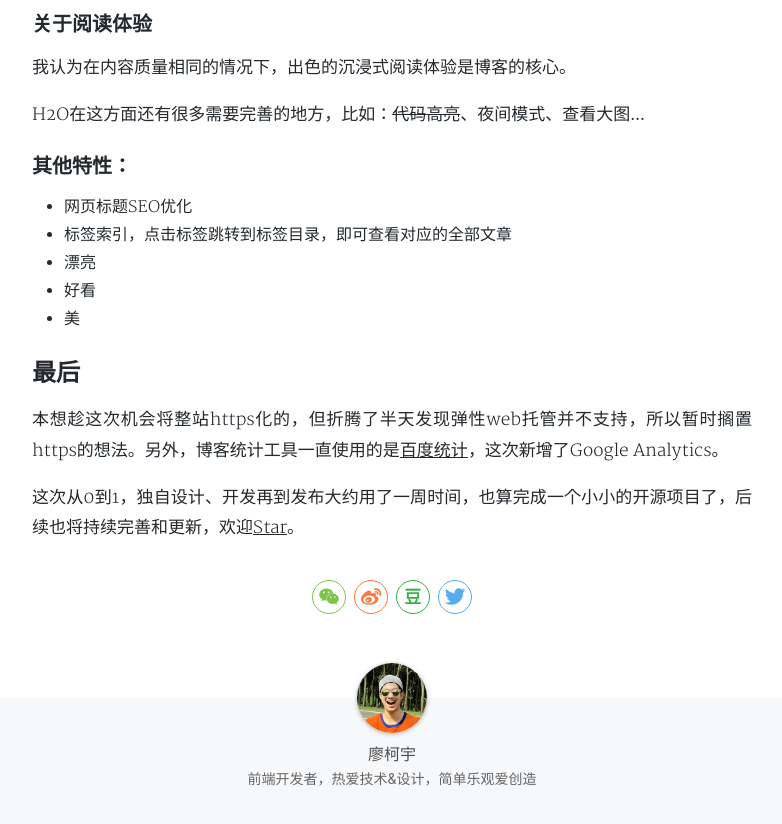
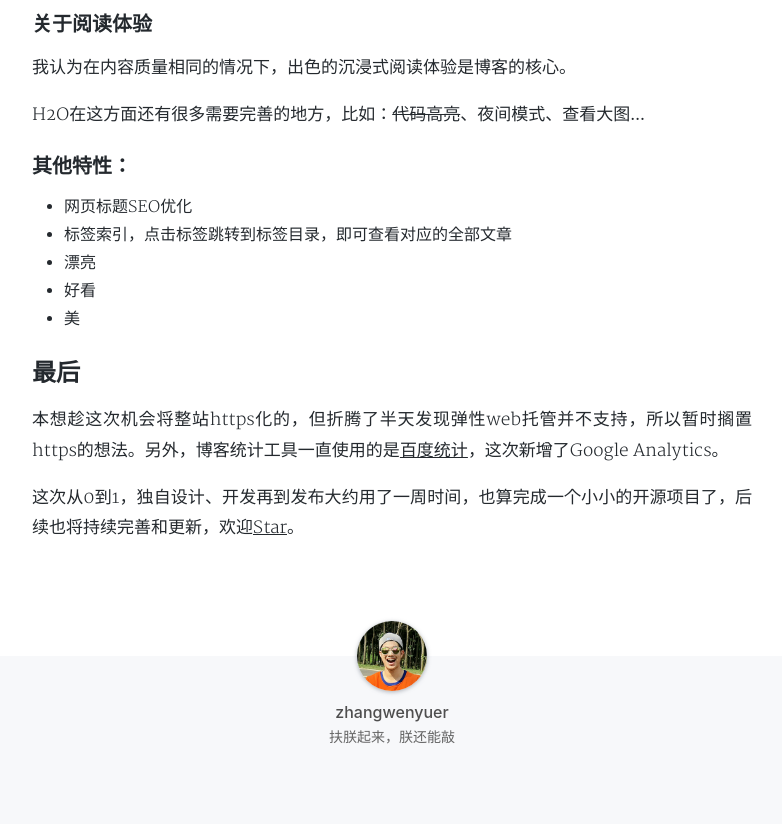
Before and after one commit to zhangwenyuer/zhangwenyuer.github.io, a Jekyll site: the page built from _posts/2017-04-18-new-theme-h2o.md, in a window 1280 px wide and 1400 px high, scrolled down 5903 px. Shown: the part 75-899 px from the top of the window, without its empty margins (248-1030 px from the left). Built offline with Jekyll 4.4.1, drawn with Linux system fonts in a browser that asks for light colours; nearby versions of some CDN libraries; a style sheet for code colours, icons or effects is not loaded; some of the changed text lies outside the part shown; grey boxes are pictures that could not be loaded.

Commit message:
update _config

```diff
--- a/_config.yml
+++ b/_config.yml
@@ -1,8 +1,8 @@
 # Site settings 配置站点
-title: '廖柯宇的独立博客'
-description: '昵称悟空，千禧一代，前端开发者/伪极客/灵魂摄影师，热爱技术&设计。很高兴能在这里与你分享我对技术和生活的思考。'
-keyword: '廖柯宇, 廖柯宇的独立博客, 廖柯宇的博客, 前端, 前端开发, 前端博客, javascript, vuejs, nodejs, 设计'
-url: 'http://liaokeyu.com' # your host
+title: 'zhangwenyuer'
+description: '论一个菜鸡的自我修养'
+keyword: '张雯钰, 前端, 前端开发, 前端博客, javascript'
+url: 'https://zhangwenyuer.github.io' # your host
 
 # if you don't need baseurl, you should leave this value blank.
 baseurl: ''
@@ -14,12 +14,12 @@ nav:
 
 # Footer
 footer:
-  since: 2017
+  since:
 
 # Author 配置博主信息
-author: '廖柯宇'
-nickname: '悟空'
-bio: '前端开发者，热爱技术&设计，简单乐观爱创造'
+author: 'zhangwenyuer'
+nickname: 'Spirited away'
+bio: '扶朕起来，朕还能敲'
 avatar: '/assets/img/profile.png'
 
 # Search
@@ -31,17 +31,17 @@ nightMode: true
 # Comments 评论功能
 comments:
   disqus: false
-  disqus_url: 'https://liaokeyu.disqus.com/embed.js'
+  disqus_url: ''
 
 # MathJax 公式支持 by Ray-Eldath
 mathjax: true
 
 # Share
 social-share: true
-social-share-items: ['wechat', 'weibo', 'douban', 'twitter']
+social-share-items: []
 
 # theme color 主题皮肤
-theme-color: 'default'  # pink or default
+theme-color: 'pink'  # pink or default
 
 # Post header background patterns (when the post no cover): circuitBoard, overlappingCircles, food, glamorous, ticTacToe, seaOfClouds
 postPatterns: 'circuitBoard'
@@ -49,10 +49,8 @@ postPatterns: 'circuitBoard'
 # SNS settings 配置社交网站
 # url: email, weibo, zhihu, twitter, instagram, juejin, github, douban, facebook, dribble, uicn, jianshu, medium, linkedin
 sns:
-  weibo: '//weibo.com/lovecolcol'
-  juejin: '//juejin.im/user/57a6f434165abd006159b4cc'
-  instagram: '//www.instagram.com/steveliaocn'
-  github: '//github.com/kaeyleo'
+  weibo: '//weibo.com/u/'
+  github: '//github.com/zhangweiyuer'
 
 # Tags 设置标签
 recommend-tags: true # whether or not display recommend-tags on the sidebar
```
